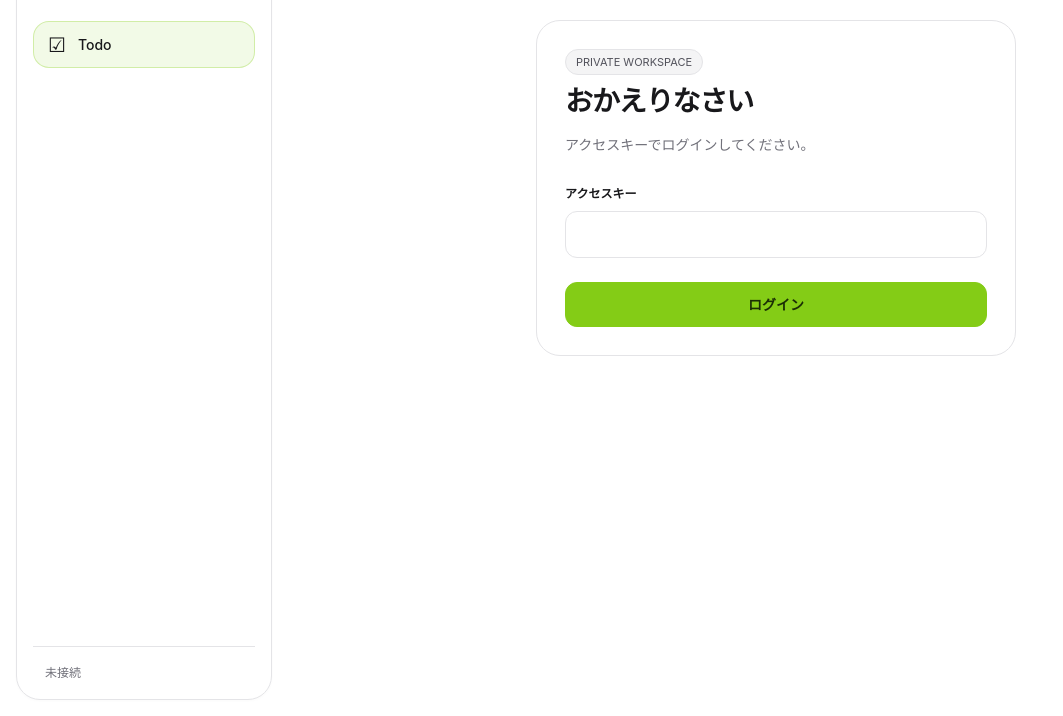
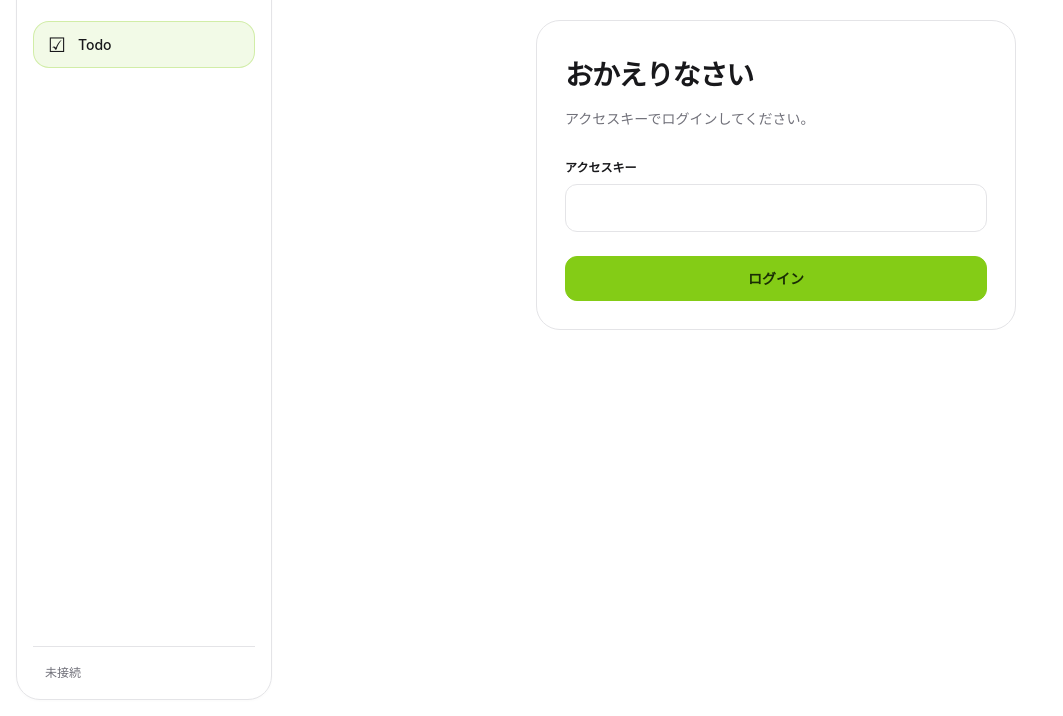
Before and after one commit to supurazako/todo, a plain HTML site: page static/index.html in a window 1280 px wide. Shown: the part 84-800 px from the top of the page, without its empty margins (0-1063 px from the left). Drawn offline with Linux system fonts and the light colour scheme; no server answers.

Commit message:
Remove private workspace label

```diff
--- a/static/index.html
+++ b/static/index.html
@@ -6,7 +6,7 @@
 <aside id="sidebar"><a class="brand" href="#todo"><span class="brandmark" aria-hidden="true">✓</span>Todo App</a><nav aria-label="メイン"><a id="todoNav" href="#todo" aria-current="page"><span aria-hidden="true">☑</span>Todo</a><a id="financeNav" href="#finance" hidden><span aria-hidden="true">▤</span>家計簿</a></nav><div class="account"><span id="role" class="muted">未接続</span><button id="logout" hidden>ログアウト</button></div></aside>
 <main>
 <p id="message" role="status" aria-live="polite"></p>
-<section id="login" class="card login"><span class="badge">PRIVATE WORKSPACE</span><h1>おかえりなさい</h1><p class="muted">アクセスキーでログインしてください。</p><form id="loginForm"><label for="key">アクセスキー</label><input id="key" type="password" autocomplete="current-password" required maxlength="1024"><button class="primary wide">ログイン</button></form></section>
+<section id="login" class="card login"><h1>おかえりなさい</h1><p class="muted">アクセスキーでログインしてください。</p><form id="loginForm"><label for="key">アクセスキー</label><input id="key" type="password" autocomplete="current-password" required maxlength="1024"><button class="primary wide">ログイン</button></form></section>
 <section id="workspace" hidden>
 <section id="todoView"><header><div><span class="eyebrow">WORKSPACE</span><h1>Todo</h1><p class="muted">タスクを整理して、今日の予定を見通す。</p></div><span id="todoCount" class="badge"></span></header>
 <section class="card"><form id="addForm" hidden><label for="task">新しいタスク</label><div class="inputrow"><input id="task" placeholder="やることを入力…" maxlength="500" required><button class="primary">＋ 追加</button></div></form><nav class="tabs" aria-label="表示するTODO"><button id="openTab" aria-pressed="true">未完了</button><button id="doneTab" aria-pressed="false">完了済み</button></nav><ul id="list"></ul><p id="empty" class="empty" hidden>表示するTodoはありません。</p></section></section>
```
